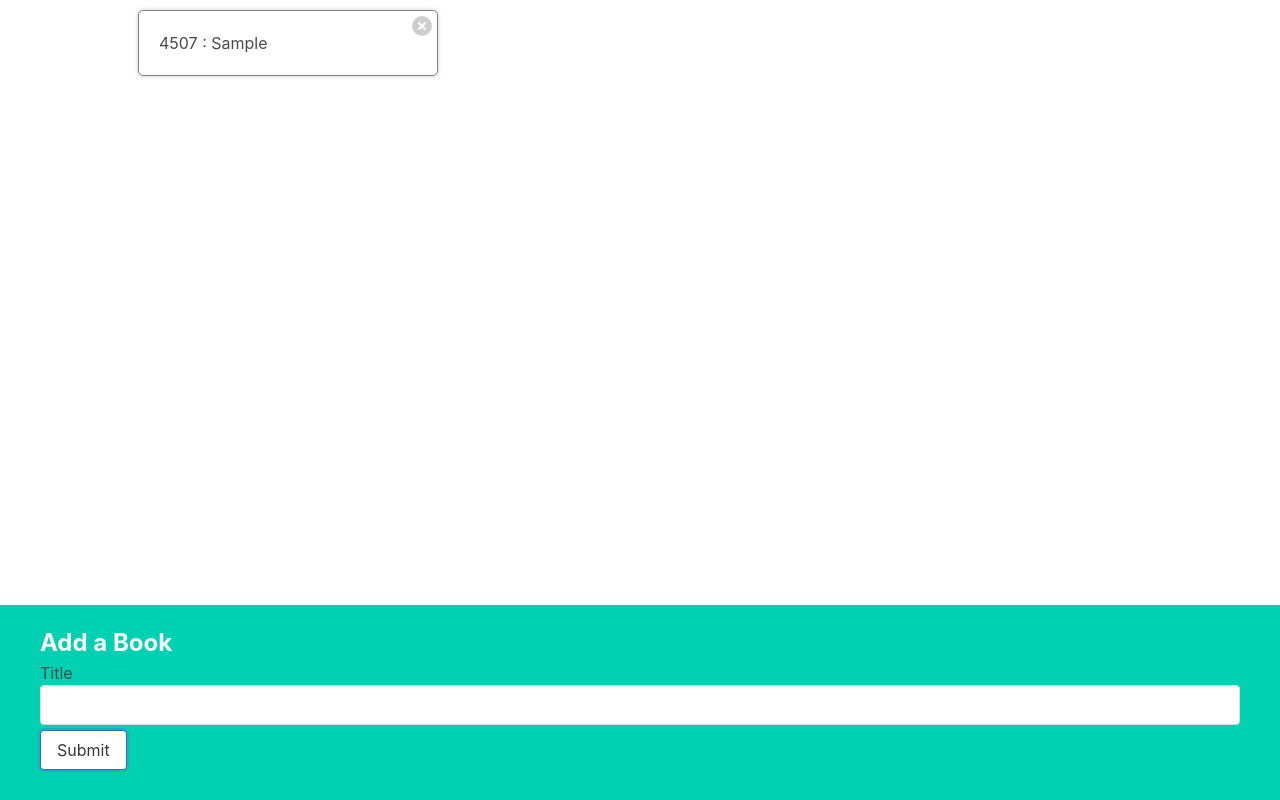
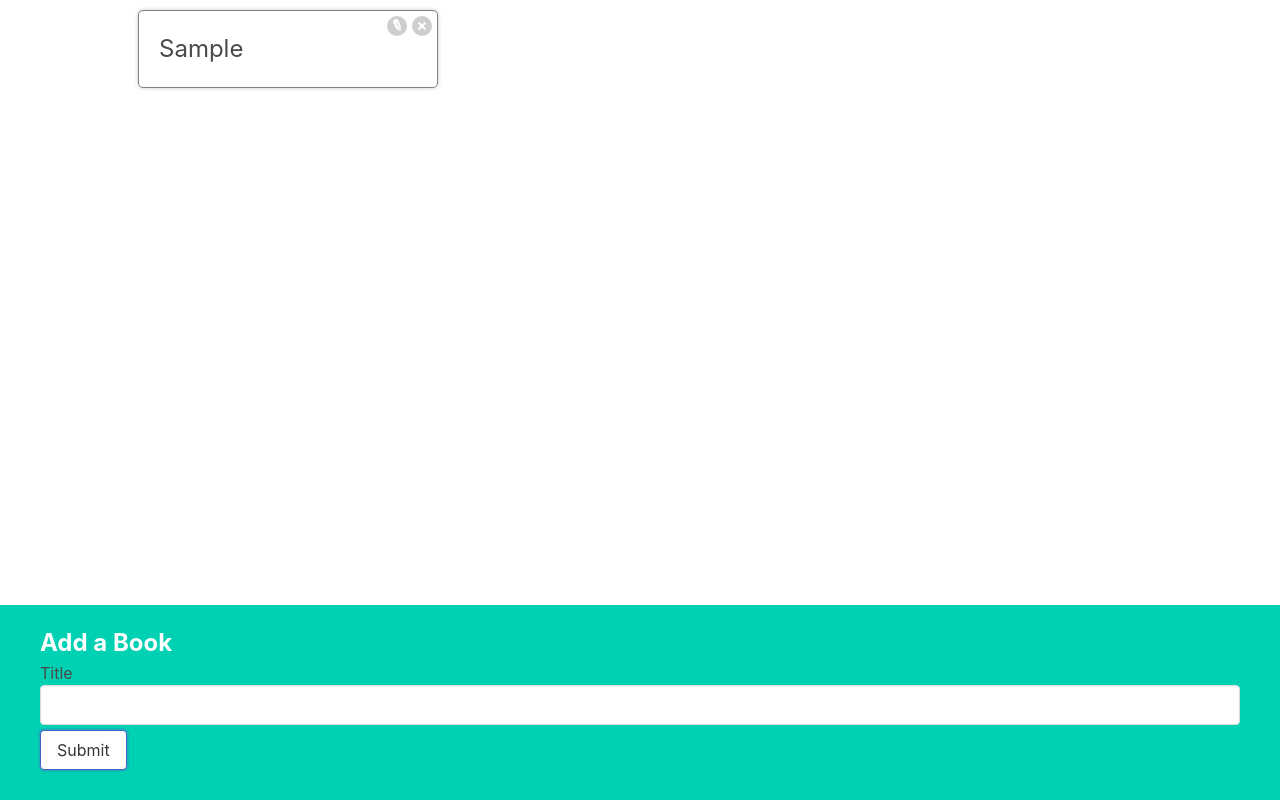
Before and after one commit to asksaurabh/React-Tutorial, a React (Create React App) app in the folder book-reading-list/: page / in a window 1280 px wide. Both pictures are taken after typing "Sample" into the empty fields and a click on the button "Submit". Built offline with nearby package versions, Linux system fonts and the light colour scheme.

Commit message:
Make bookEdit toggler

```diff
--- a/book-reading-list/src/components/BookShow.js
+++ b/book-reading-list/src/components/BookShow.js
@@ -1,12 +1,30 @@
+import { useState } from 'react';
+import BookEdit from './BookEdit';
+
 function BookShow({ book, onDelete }) {
+  const [showEdit, setShowEdit] = useState(false);
+
   const onBookDelete = () => {
     onDelete(book.bookID);
   };
 
+  const onBookEdit = () => {
+    setShowEdit(!showEdit);
+  };
+
+  let content = <h3>{book.bookTitle}</h3>;
+  if (showEdit === true) {
+    content = <BookEdit />;
+  }
+
   return (
     <div className='book-show'>
-      {book.bookID} : {book.bookTitle}
+      <div>{content}</div>
+
       <div className='actions'>
+        <button className='edit' onClick={onBookEdit}>
+          Edit
+        </button>
         <button className='delete' onClick={onBookDelete}>
           Delete
         </button>
```
